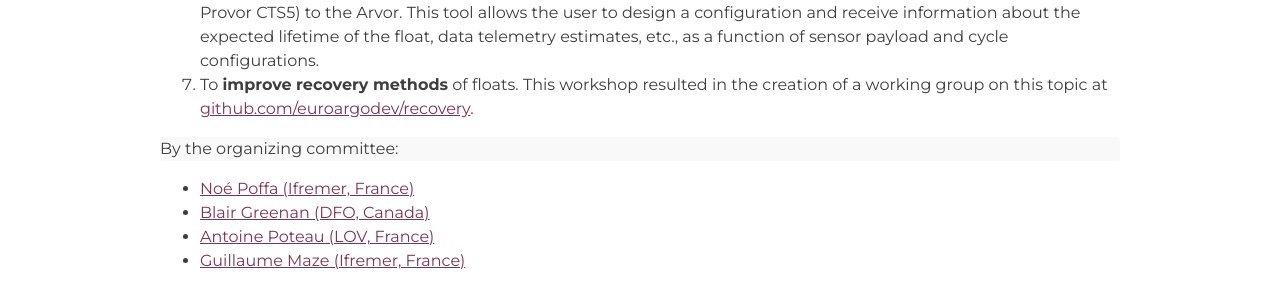
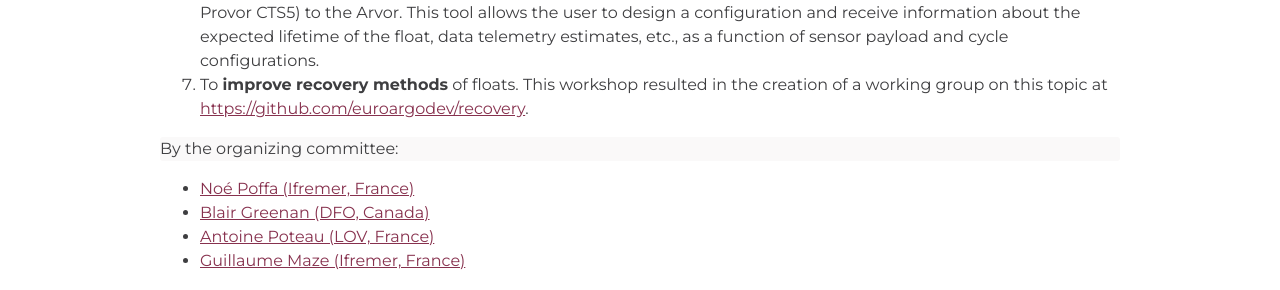
Before and after one commit to euroargodev/techworkshop, a Jekyll site: the page built from _pages/recommendations.html, in a window 1280 px wide. Shown: the part 810-1100 px from the top of the page. Built offline with Jekyll 4.4.1, drawn with Linux system fonts in a browser that asks for light colours; some of the changed lines change nothing that is shown.

Commit message:
Broken link
The link to the recovery repository was not working properly, at least on my station it was trying to access "https://euroargodev.github.io/techworkshop/recommendations/github.com/euroargodev/recovery". I added 'https://' to fix.

```diff
--- a/_pages/recommendations.html
+++ b/_pages/recommendations.html
@@ -36,7 +36,7 @@
             </li>
             <li>To continuously develop and improve online fleet <b>monitoring</b> tools like <a href="https://fleetmonitoring.euro-argo.eu">https://fleetmonitoring.euro-argo.eu</a> (eg: to include more information on sensor performance).</li>
             <li>The user community requests that NKE extend the <b>mission planning tool</b> APMT Profiler GUI (dedicated to the Provor CTS5) to the Arvor. This tool allows the user to design a configuration and receive information about the expected lifetime of the float, data telemetry estimates, etc., as a function of sensor payload and cycle configurations.</li>
-            <li>To <b>improve recovery methods</b> of floats. This workshop resulted in the creation of a working group on this topic at <a href="github.com/euroargodev/recovery">github.com/euroargodev/recovery</a>.</li>
+            <li>To <b>improve recovery methods</b> of floats. This workshop resulted in the creation of a working group on this topic at <a href="https://github.com/euroargodev/recovery">https://github.com/euroargodev/recovery</a>.</li>
         </ol>
         <p class="subtitle highlight">By the organizing committee:</p>
             {% include committee.html %}
```
